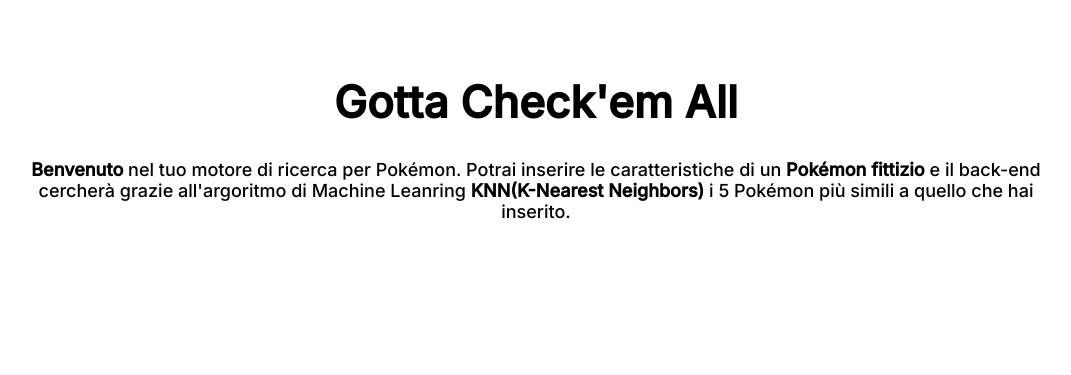
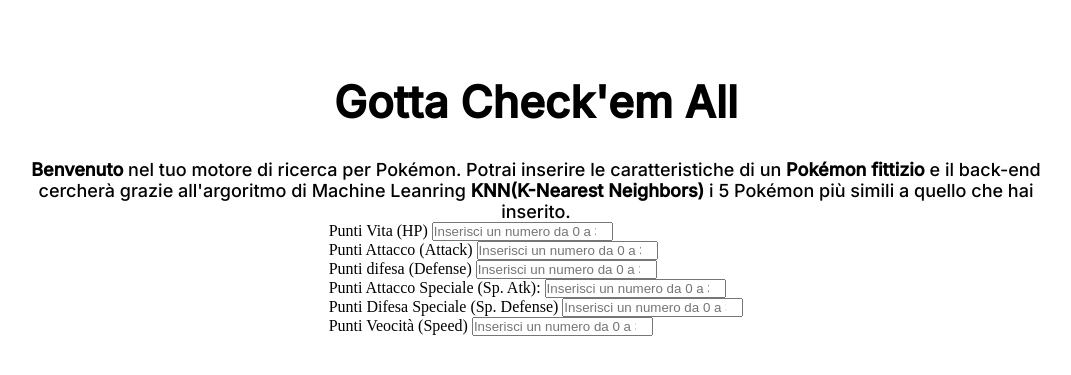
Before and after one commit to Luca-Landri/Gotta-Catch-em-All, a PHP site: page /static/index.html in a window 1280 px wide. Shown: the top 375 px of the page, without its empty margins (104-1175 px from the left). Run offline with PHP 8.4, Linux system fonts and the light colour scheme.

Commit message:
Creazione microcomponente input

```diff
--- a/static/index.html
+++ b/static/index.html
@@ -14,6 +14,33 @@
         <p id="sottotitolo"> <span class="bold">Benvenuto</span>  nel tuo motore di ricerca per Pokémon. Potrai inserire le caratteristiche di un <span class="bold">Pokémon fittizio</span> e il back-end <br> cercherà grazie
             all'argoritmo di Machine Leanring <span class="bold">KNN(K-Nearest Neighbors)</span> i 5 Pokémon più simili a quello che hai <br> inserito.</p>
         </p>
+
+        <form>
+            <div class="form-group">
+                <label for="vita">Punti Vita (HP)</label>
+                <input type="number" placeholder="Inserisci un numero da 0 a 300">
+            </div>
+            <div class="form-group">
+                <label for="attacco">Punti Attacco (Attack)</label>
+                <input type="number" placeholder="Inserisci un numero da 0 a 300">
+            </div>
+            <div class="form-group">
+                <label for="difesa">Punti difesa (Defense)</label>
+                <input type="number" placeholder="Inserisci un numero da 0 a 300">
+            </div>
+            <div class="form-group">
+                <label for="attacco_speciale">Punti Attacco Speciale (Sp. Atk):</label>
+                <input type="number" placeholder="Inserisci un numero da 0 a 300">
+            </div>
+            <div class="form-group">
+                <label for="difesa_speciale">Punti Difesa Speciale (Sp. Defense)</label>
+                <input type="number" placeholder="Inserisci un numero da 0 a 300">
+            </div>
+            <div class="form-group">
+                <label for="velocita">Punti Veocità (Speed)</label>
+                <input type="number" placeholder="Inserisci un numero da 0 a 300">
+            </div>
+        </form>
     </div>
     <url src="../static/js/script.js"></url>
 </body>
```
Also changed, not shown: static/css/style.css (line endings or trailing spaces).
